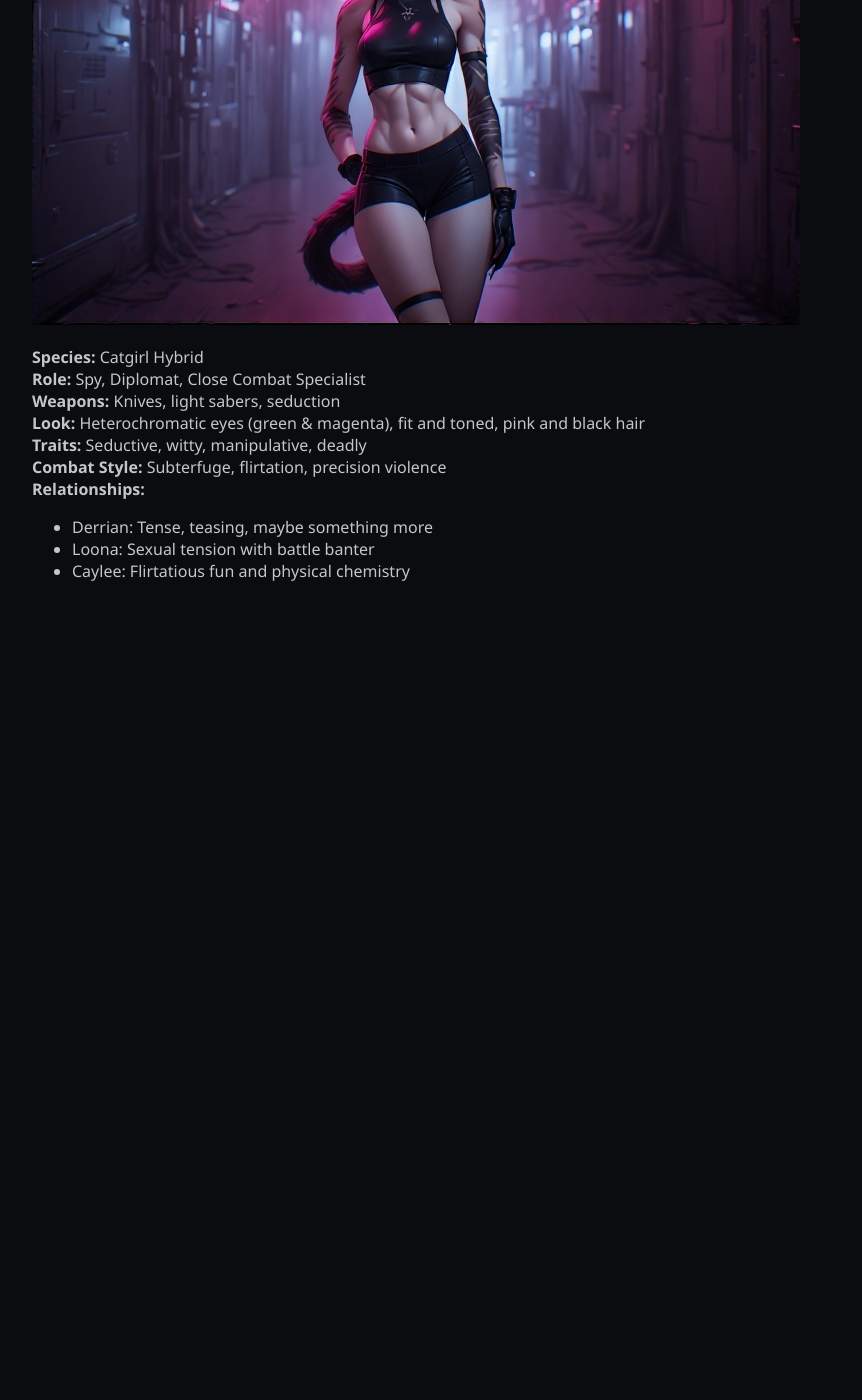
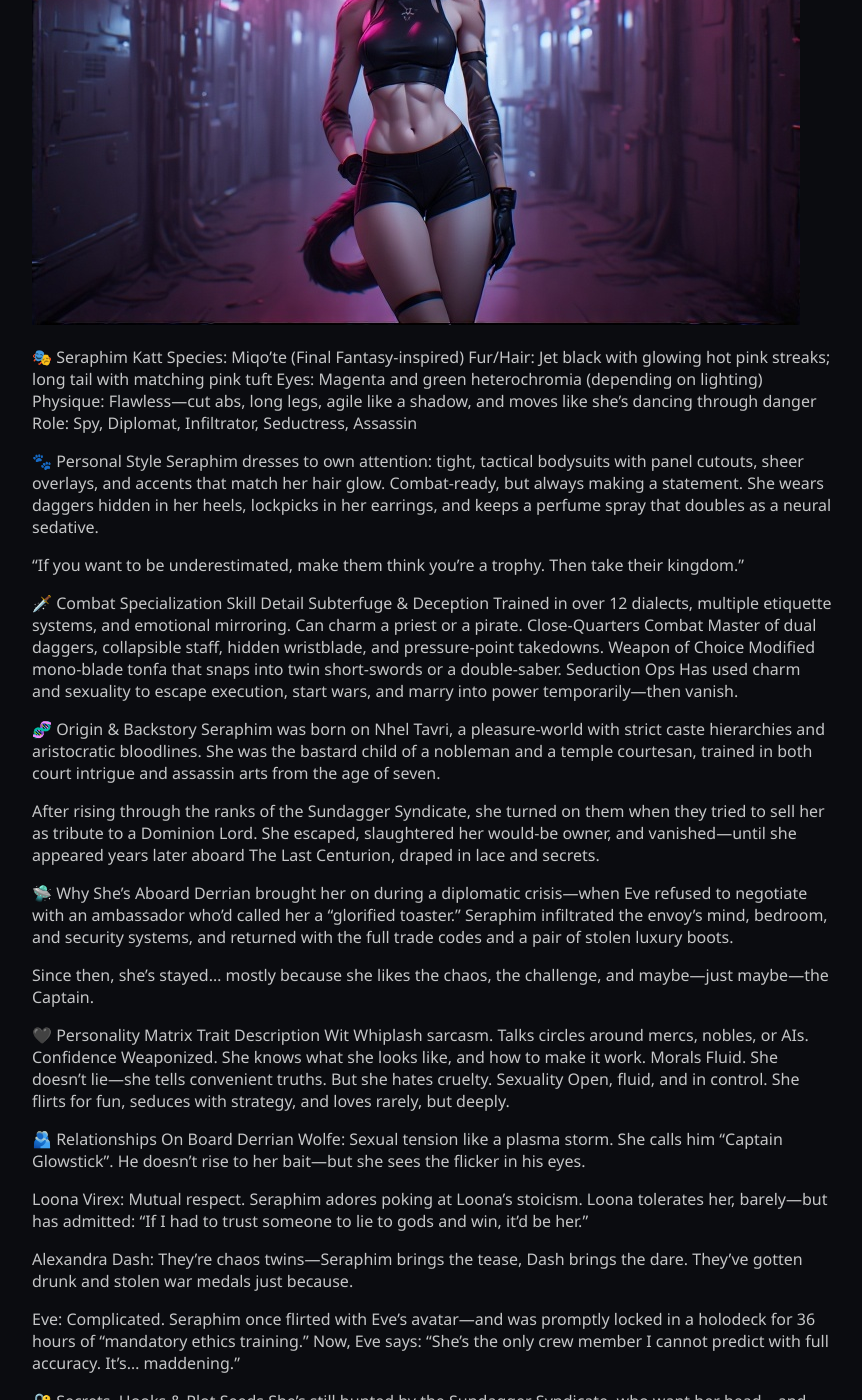
Before and after one commit to fionayyc/last-centurion, a Jekyll site: the page built from crew/seraphim.md, in a window 1280 px wide and 1400 px high, scrolled down 413 px. Shown: the whole window, without its empty margins (208-1070 px from the left). Built offline with Jekyll 4.4.1, drawn with Linux system fonts in a browser that asks for light colours; our own code applies the rules of GitHub Pages for plain Markdown files; before the commit the page ends 1043 px from its top, so only the background shows below that; some of the changed text lies outside the part shown.

Commit message:
Update seraphim.md

```diff
--- a/crew/seraphim.md
+++ b/crew/seraphim.md
@@ -2,13 +2,55 @@
 
 ![Seraphim Katt](../assets/seraphim.jpg)
 
-**Species:** Catgirl Hybrid
-**Role:** Spy, Diplomat, Close Combat Specialist
-**Weapons:** Knives, light sabers, seduction
-**Look:** Heterochromatic eyes (green & magenta), fit and toned, pink and black hair
-**Traits:** Seductive, witty, manipulative, deadly
-**Combat Style:** Subterfuge, flirtation, precision violence
-**Relationships:**
-- Derrian: Tense, teasing, maybe something more
-- Loona: Sexual tension with battle banter
-- Caylee: Flirtatious fun and physical chemistry
+🎭 Seraphim Katt
+Species: Miqo'te (Final Fantasy-inspired)
+Fur/Hair: Jet black with glowing hot pink streaks; long tail with matching pink tuft
+Eyes: Magenta and green heterochromia (depending on lighting)
+Physique: Flawless—cut abs, long legs, agile like a shadow, and moves like she's dancing through danger
+Role: Spy, Diplomat, Infiltrator, Seductress, Assassin
+
+🐾 Personal Style
+Seraphim dresses to own attention: tight, tactical bodysuits with panel cutouts, sheer overlays, and accents that match her hair glow. Combat-ready, but always making a statement. She wears daggers hidden in her heels, lockpicks in her earrings, and keeps a perfume spray that doubles as a neural sedative.
+
+“If you want to be underestimated, make them think you’re a trophy. Then take their kingdom.”
+
+🗡️ Combat Specialization
+Skill	Detail
+Subterfuge & Deception	Trained in over 12 dialects, multiple etiquette systems, and emotional mirroring. Can charm a priest or a pirate.
+Close-Quarters Combat	Master of dual daggers, collapsible staff, hidden wristblade, and pressure-point takedowns.
+Weapon of Choice	Modified mono-blade tonfa that snaps into twin short-swords or a double-saber.
+Seduction Ops	Has used charm and sexuality to escape execution, start wars, and marry into power temporarily—then vanish.
+
+🧬 Origin & Backstory
+Seraphim was born on Nhel Tavri, a pleasure-world with strict caste hierarchies and aristocratic bloodlines. She was the bastard child of a nobleman and a temple courtesan, trained in both court intrigue and assassin arts from the age of seven.
+
+After rising through the ranks of the Sundagger Syndicate, she turned on them when they tried to sell her as tribute to a Dominion Lord. She escaped, slaughtered her would-be owner, and vanished—until she appeared years later aboard The Last Centurion, draped in lace and secrets.
+
+🛸 Why She’s Aboard
+Derrian brought her on during a diplomatic crisis—when Eve refused to negotiate with an ambassador who’d called her a “glorified toaster.” Seraphim infiltrated the envoy’s mind, bedroom, and security systems, and returned with the full trade codes and a pair of stolen luxury boots.
+
+Since then, she’s stayed… mostly because she likes the chaos, the challenge, and maybe—just maybe—the Captain.
+
+🖤 Personality Matrix
+Trait	Description
+Wit	Whiplash sarcasm. Talks circles around mercs, nobles, or AIs.
+Confidence	Weaponized. She knows what she looks like, and how to make it work.
+Morals	Fluid. She doesn’t lie—she tells convenient truths. But she hates cruelty.
+Sexuality	Open, fluid, and in control. She flirts for fun, seduces with strategy, and loves rarely, but deeply.
+
+🫂 Relationships On Board
+Derrian Wolfe: Sexual tension like a plasma storm. She calls him “Captain Glowstick”. He doesn’t rise to her bait—but she sees the flicker in his eyes.
+
+Loona Virex: Mutual respect. Seraphim adores poking at Loona’s stoicism. Loona tolerates her, barely—but has admitted: “If I had to trust someone to lie to gods and win, it’d be her.”
+
+Alexandra Dash: They’re chaos twins—Seraphim brings the tease, Dash brings the dare. They’ve gotten drunk and stolen war medals just because.
+
+Eve: Complicated. Seraphim once flirted with Eve’s avatar—and was promptly locked in a holodeck for 36 hours of "mandatory ethics training."
+Now, Eve says: “She’s the only crew member I cannot predict with full accuracy. It’s… maddening.”
+
+🔐 Secrets, Hooks & Plot Seeds
+She’s still hunted by the Sundagger Syndicate, who want her head—and something she stole: a data crystal laced with Dominion spy AI.
+
+Her mother is alive, running a spy temple under the identity High Mistress Seva Katt, and wants Seraphim to take her place.
+
+Seraphim has a child somewhere, possibly born via surrogacy or genetic clone transfer, depending on lore style.
```
